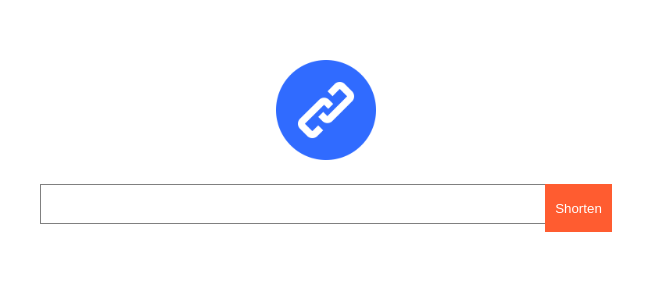
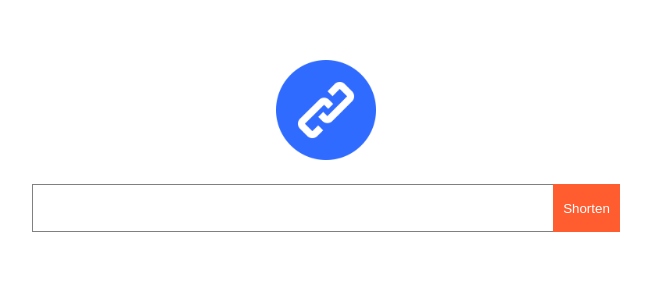
Before and after one commit to sirgalleto/tinyurl-client, a React (Create React App) app: page / in a window 1280 px wide. Shown: the top 300 px of the page, without its empty margins (314-965 px from the left). Built offline with nearby package versions, Linux system fonts and the light colour scheme.

Commit message:
appy csscomb

```diff
--- a/src/components/CreateForm.css
+++ b/src/components/CreateForm.css
@@ -1,12 +1,21 @@
-.CreateForm {
-  margin-top: 20px;
+.CreateForm
+{
+    margin-top: 20px;
 }
 
-.CreateForm-input {
-  height: 36px;
-  width: 80%;
-  max-width: 500px;
-  outline: none;
-  border: 1px solid gray;
-  border-right: none;
+.CreateForm-input
+{
+    font-size: 20px;
+
+    width: 80%;
+    max-width: 500px;
+    height: 36px;
+    padding: 5px 10px;
+
+    vertical-align: top;
+
+    color: gray;
+    border: 1px solid gray;
+    border-right: none;
+    outline: none;
 }
--- a/src/components/Header.css
+++ b/src/components/Header.css
@@ -1,4 +1,5 @@
-.Header-logo {
-  margin-top: 40px;
-  height: 100px;
+.Header-logo
+{
+    height: 100px;
+    margin-top: 40px;
 }
--- a/src/components/TButton.css
+++ b/src/components/TButton.css
@@ -1,10 +1,14 @@
-.TButton {
-  height: 48px;
-  outline: none;
-  border: none;
-  background-color: #ff5c30;
-  font-size: 10pt;
-  color: white;
-  vertical-align: top;
-  padding: 0 10px;
+.TButton
+{
+    font-size: 10pt;
+
+    height: 48px;
+    padding: 0 10px;
+
+    vertical-align: top;
+
+    color: white;
+    border: none;
+    outline: none;
+    background-color: #ff5c30;
 }
--- a/src/index.css
+++ b/src/index.css
@@ -1,5 +1,7 @@
-body {
-  margin: 0;
-  padding: 0;
-  font-family: sans-serif;
+body
+{
+    font-family: sans-serif;
+
+    margin: 0;
+    padding: 0;
 }
```
Also changed, not shown: src/App.css (+5 -3 lines).
